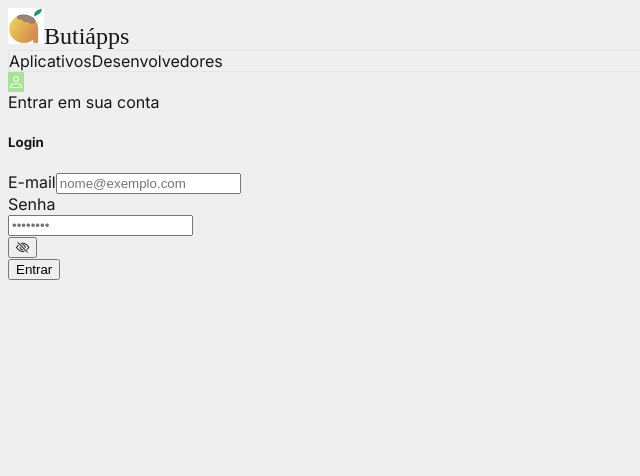
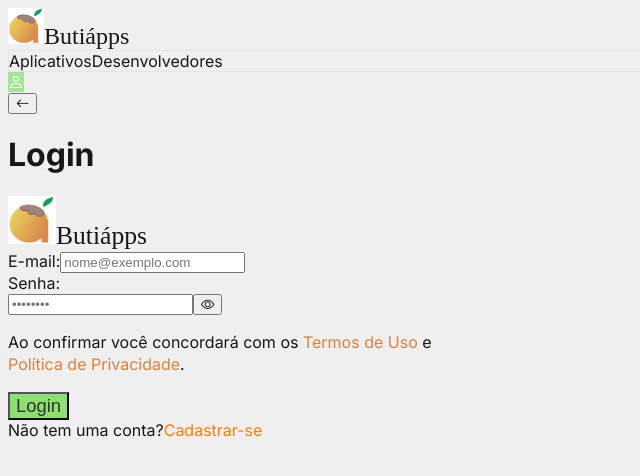
Before and after one commit to henriquecatani/catalogo-apps-frontend, a Next.js app: page /login in a window 1280 px wide. Shown: the top 476 px of the page, without its empty margins (0-640 px from the left). Built offline with nearby package versions, Linux system fonts and the light colour scheme; a web font is replaced by a local one.

Commit message:
catani - novo design no login; get profile após login; desativado página admin.

```diff
--- a/app/login/auth_service.ts
+++ b/app/login/auth_service.ts
@@ -1,19 +1,123 @@
 const TOKEN_KEY = "auth_token";
+const USER_KEY = "auth_user";
+const PROFILE_KEY = "auth_profile";
+
+export interface AuthUser {
+  sub?: number;
+  id?: number;
+  name: string;
+  email: string;
+}
+
+export interface UserProfile {
+  id?: number;
+  userId: number;
+  fullName: string;
+  birthDate?: string | null;
+  avatarUrl?: string | null;
+}
+
+function notifyAuthChange() {
+  if (typeof window !== "undefined") {
+    window.dispatchEvent(new Event("auth-change"));
+  }
+}
 
 export function saveToken(token: string) {
+  if (typeof window !== "undefined") {
     localStorage.setItem(TOKEN_KEY, token);
+    notifyAuthChange();
+  }
 }
 
 export function getToken(): string | null {
-    return typeof window !== "undefined"
+  return typeof window !== "undefined"
     ? localStorage.getItem(TOKEN_KEY)
     : null;
 }
 
 export function clearToken() {
+  if (typeof window !== "undefined") {
     localStorage.removeItem(TOKEN_KEY);
+    localStorage.removeItem(USER_KEY);
+    localStorage.removeItem(PROFILE_KEY);
+    notifyAuthChange();
+  }
 }
 
 export function isAuthenticated(): boolean {
-    return !!getToken();
+  return !!getToken();
 }
+
+export function saveUser(user: AuthUser) {
+  if (typeof window !== "undefined") {
+    localStorage.setItem(USER_KEY, JSON.stringify(user));
+    notifyAuthChange();
+  }
+}
+
+export function getUser(): AuthUser | null {
+  if (typeof window === "undefined") return null;
+  const raw = localStorage.getItem(USER_KEY);
+  if (!raw) return null;
+  try {
+    return JSON.parse(raw) as AuthUser;
+  } catch {
+    return null;
+  }
+}
+
+export function saveProfile(profile: UserProfile | null) {
+  if (typeof window !== "undefined") {
+    if (profile) {
+      localStorage.setItem(PROFILE_KEY, JSON.stringify(profile));
+    } else {
+      localStorage.removeItem(PROFILE_KEY);
+    }
+    notifyAuthChange();
+  }
+}
+
+export function getProfile(): UserProfile | null {
+  if (typeof window === "undefined") return null;
+  const raw = localStorage.getItem(PROFILE_KEY);
+  if (!raw) return null;
+  try {
+    return JSON.parse(raw) as UserProfile;
+  } catch {
+    return null;
+  }
+}
+
+export async function fetchAndSaveProfileByUserId(
+  userId: number | string,
+  apiBase = "http://localhost:3000"
+): Promise<UserProfile | null> {
+  const urls = [
+    `${apiBase}/api/profiles?userId=${userId}`,
+    `/api/profiles?userId=${userId}`,
+  ];
+
+  for (const url of urls) {
+    try {
+      const res = await fetch(url);
+      if (!res.ok) continue;
+      const data = await res.json();
+      const profile: UserProfile | null = Array.isArray(data)
+        ? data.find((p: UserProfile) => Number(p.userId) === Number(userId)) ?? data[0] ?? null
+        : data?.data
+        ? data.data
+        : data?.id || data?.userId
+        ? data
+        : null;
+
+      if (profile && (profile.id || profile.fullName || profile.avatarUrl)) {
+        saveProfile(profile);
+        return profile;
+      }
+    } catch {
+      // Try next URL
+    }
+  }
+  return null;
+}
--- a/app/login/page.tsx
+++ b/app/login/page.tsx
@@ -1,8 +1,16 @@
-"use client"
+"use client";
 
-import { useState } from "react";
-import { saveToken } from "./auth_service";
+import { FormEvent, useState } from "react";
+import Image from "next/image";
+import Link from "next/link";
 import { useRouter } from "next/navigation";
+import {
+  fetchAndSaveProfileByUserId,
+  saveToken,
+  saveUser,
+} from "./auth_service";
+
+const API_BASE = "http://localhost:3000";
 
 export default function LoginPage() {
   const router = useRouter();
@@ -11,79 +19,179 @@ export default function LoginPage() {
   const [password, setPassword] = useState("");
   const [email, setEmail] = useState("");
   const [error, setError] = useState("");
+  const [loading, setLoading] = useState(false);
 
-    async function submitForm(event: any) {
-        console.log(event)
-        //pause a submissao do form - nao atualiza a page
+  async function submitForm(event: FormEvent) {
     event.preventDefault();
     setError("");
+    setLoading(true);
 
-        const response = await fetch("http://localhost:3000/api/auth/login", {
+    try {
+      const response = await fetch(`${API_BASE}/api/auth/login`, {
         method: "POST",
-            headers: {"Content-Type": "application/json"},
+        headers: { "Content-Type": "application/json" },
         body: JSON.stringify({
-                email: email,
-                password: password,
-            })
-        })
-        const data = await response.json();
+          email,
+          password,
+        }),
+      });
+
+      const data = await response.json().catch(() => ({}));
       if (!response.ok) {
-            setError(data.message);
+        setError(data?.message || "Credenciais inválidas. Verifique seu e-mail e senha.");
+        setLoading(false);
         return;
       }
-        console.log(data.access_token);
+
+      if (data.access_token) {
         saveToken(data.access_token);
-        // redirect
-        router.replace("/admin");
+      }
+
+      const userId = data?.user?.sub ?? data?.user?.id;
+      if (data?.user) {
+        saveUser({
+          sub: userId,
+          id: userId,
+          email: data.user.email ?? email,
+          name: data.user.name ?? "",
+        });
+      }
+
+      if (userId !== undefined && userId !== null) {
+        await fetchAndSaveProfileByUserId(userId, API_BASE);
+      }
+
+      router.replace("/");
+    } catch {
+      setError("Não foi possível conectar ao servidor. Verifique se a API está rodando.");
+    } finally {
+      setLoading(false);
+    }
   }
 
   return (
-        <>
-            <div className="card-middle card position-absolute top-50 start-50 translate-middle">
-                <div className="card-header">
-                    Entrar em sua conta
+    <main className="container py-4">
+      <div className="mx-auto my-3" style={{ maxWidth: "460px" }}>
+        {/* Header Row: Back Button & Title */}
+        <div className="position-relative d-flex align-items-center justify-content-center mb-3">
+          <button
+            type="button"
+            onClick={() => router.back()}
+            className="btn btn-link text-dark p-0 position-absolute start-0"
+            aria-label="Voltar"
+          >
+            <i className="bi bi-arrow-left fs-2"></i>
+          </button>
+          <h1 className="fw-bold mb-0 text-dark" style={{ fontSize: "2rem" }}>
+            Login
+          </h1>
         </div>
 
-                <div className="card-body">
-                    <h5 className="card-title">Login</h5>
+        {/* Login Card */}
+        <div className="bg-white p-4 p-sm-5 shadow-sm">
+          {/* Brand Logo */}
+          <div className="d-flex align-items-center justify-content-center gap-3 mb-4">
+            <Image
+              src="/logo.png"
+              alt="Butiápps Logo"
+              width={48}
+              height={48}
+              unoptimized
+            />
+            <span
+              className="font-hepta text-dark"
+              style={{ fontSize: "1.6rem", fontWeight: 400 }}
+            >
+              Butiápps
+            </span>
+          </div>
+
+          {error && (
+            <div className="alert alert-danger py-2 small" role="alert">
+              {error}
+            </div>
+          )}
+
           <form onSubmit={submitForm}>
+            {/* E-mail */}
             <div className="mb-3">
-                            <label className="form-label">E-mail</label>
+              <label className="form-label fs-5 text-dark mb-1">
+                E-mail:
+              </label>
               <input
+                value={email}
                 onChange={(e) => setEmail(e.target.value)}
                 type="email"
-                                className="form-control"
+                className="form-control rounded-pill border-dark px-3 py-2 shadow-none"
                 placeholder="nome@exemplo.com"
-                                required />
+                required
+              />
             </div>
 
-                        <div className="mb-3">
-                            <label className="form-label">Senha</label>
-                            <div className="input-group">
+            {/* Senha */}
+            <div className="mb-4">
+              <label className="form-label fs-5 text-dark mb-1">
+                Senha:
+              </label>
+              <div className="d-flex align-items-center rounded-pill border border-dark px-3 py-1 bg-white">
                 <input
+                  value={password}
                   onChange={(e) => setPassword(e.target.value)}
                   type={showPassword ? "text" : "password"}
-                                    className="form-control"
+                  className="form-control border-0 bg-transparent shadow-none p-1"
                   placeholder="••••••••"
-                                    required />
-                                <div className="input-group-append">
-                                    <button type="button" className="btn btn-outline-secondary" onClick= {() => setShowPassword(!showPassword)}>
-                                        {showPassword ? (<i className="bi bi-eye"/>) : (<i className="bi bi-eye-slash"/>)}
+                  required
+                />
+                <button
+                  type="button"
+                  className="btn border-0 bg-transparent p-0 ms-2 text-dark"
+                  onClick={() => setShowPassword(!showPassword)}
+                  aria-label="Mostrar ou ocultar senha"
+                >
+                  {showPassword ? (
+                    <i className="bi bi-eye-slash fs-4" />
+                  ) : (
+                    <i className="bi bi-eye fs-4" />
+                  )}
                 </button>
               </div>
             </div>
+
+            {/* Terms Disclaimer */}
+            <p className="small text-dark mb-4" style={{ lineHeight: "1.4" }}>
+              Ao confirmar você concordará com os{" "}
+              <span style={{ color: "#d9823b" }}>Termos de Uso</span> e{" "}
+              <span style={{ color: "#d9823b" }}>Política de Privacidade</span>.
+            </p>
+
+            {/* Submit Button */}
+            <button
+              className="btn rounded-pill w-100 py-2 mb-4 fw-normal"
+              type="submit"
+              disabled={loading}
+              style={{
+                backgroundColor: "#8ce071",
+                color: "#333333",
+                fontSize: "1.15rem",
+              }}
+            >
+              {loading ? "Entrando..." : "Login"}
+            </button>
+
+            {/* Register Link */}
+            <div className="d-flex align-items-center justify-content-start gap-3 small">
+              <span className="text-dark">Não tem uma conta?</span>
+              <Link
+                href="/register"
+                className="text-decoration-none fw-normal"
+                style={{ color: "#ff7a00", fontSize: "1rem" }}
+              >
+                Cadastrar-se
+              </Link>
             </div>
-
-                        <button className="btn btn-primary" type="submit">
-                            Entrar
-                        </button>
           </form>
-
-                    { error != "" && (
-                        <p className="top-10"> {error} </p>
-                    )}
         </div>
       </div>
-        </>
-    )
+    </main>
+  );
 }
```
Also changed, not shown: app/admin/layout.tsx (+20 -18 lines). Lines whose indentation alone changed are shown as unchanged.
